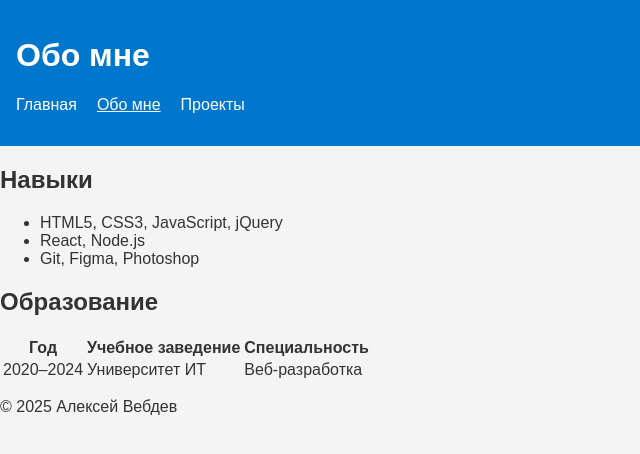
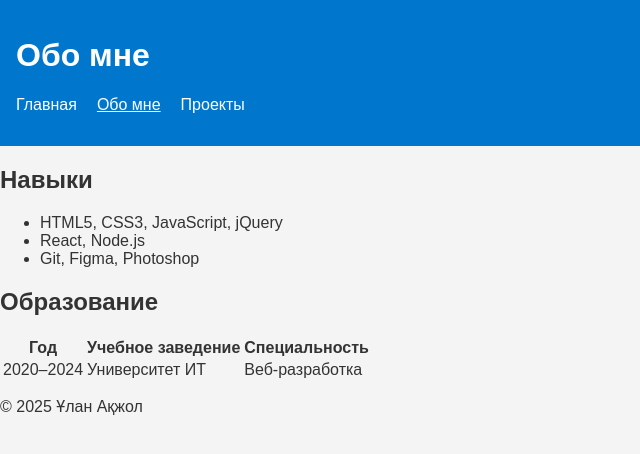
Before and after one commit to ZzILS-11/-, a plain HTML site: page about.html in a window 1280 px wide. Shown: the full height of the page, 0-640 px from the left. Drawn offline with nearby package versions, Linux system fonts and the light colour scheme; files whose address does not match are found by name.

Commit message:
about.html

```diff
--- a/about.html
+++ b/about.html
@@ -49,7 +49,7 @@
     </main>
 
     <footer>
-        <p>© 2025 Алексей Вебдев</p>
+        <p>© 2025 Ұлан Ақжол</p>
     </footer>
 </body>
 
```
